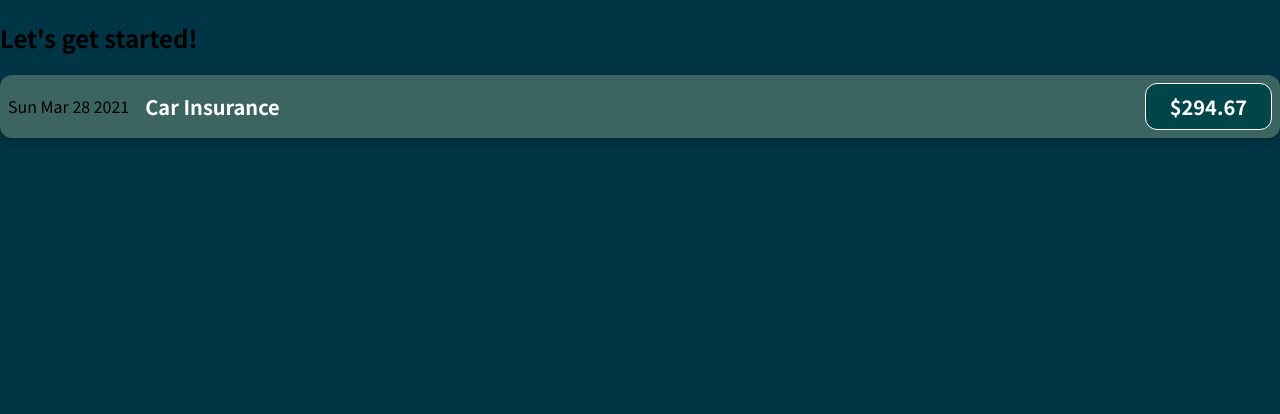
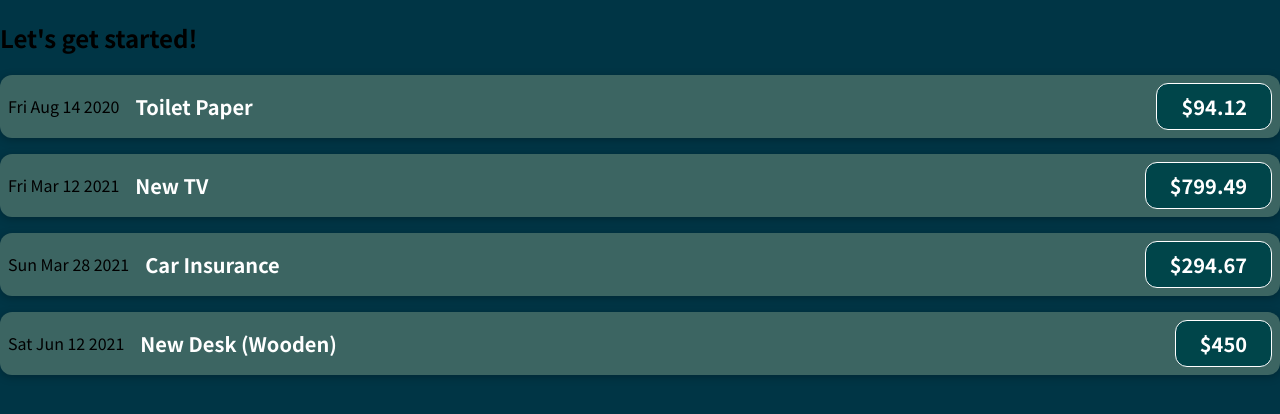
Before and after one commit to thewmking/react-expense-tracker, a JavaScript app: page / in a window 1280 px wide. Shown: the top 414 px of the page. Built offline with nearby package versions, Linux system fonts and the light colour scheme.

Commit message:
Add initial props setup

```diff
--- a/src/App.js
+++ b/src/App.js
@@ -1,10 +1,51 @@
 import ExpenseItem from './components/ExpenseItem'
 
 function App() {
+  const expenses = [
+    {
+      id: 'e1',
+      title: 'Toilet Paper',
+      amount: 94.12,
+      date: new Date(2020, 7, 14),
+    },
+    { id: 'e2', title: 'New TV', amount: 799.49, date: new Date(2021, 2, 12) },
+    {
+      id: 'e3',
+      title: 'Car Insurance',
+      amount: 294.67,
+      date: new Date(2021, 2, 28),
+    },
+    {
+      id: 'e4',
+      title: 'New Desk (Wooden)',
+      amount: 450,
+      date: new Date(2021, 5, 12),
+    },
+  ];
+
   return (
     <div>
       <h2>Let's get started!</h2>
-      <ExpenseItem />
+      <ExpenseItem
+        title={ expenses[0].title }
+        amount={ expenses[0].amount }
+        date={ expenses[0].date }
+      />
+      <ExpenseItem
+        title={ expenses[1].title }
+        amount={ expenses[1].amount }
+        date={ expenses[1].date }
+      />
+      <ExpenseItem
+        title={ expenses[2].title }
+        amount={ expenses[2].amount }
+        date={ expenses[2].date }
+      />
+      <ExpenseItem
+        title={ expenses[3].title }
+        amount={ expenses[3].amount }
+        date={ expenses[3].date }
+      />
     </div>
   );
 }
--- a/src/components/ExpenseItem.js
+++ b/src/components/ExpenseItem.js
@@ -1,17 +1,14 @@
 import './ExpenseItem.css';
 
-function ExpenseItem() {
-  const expenseDate = new Date(2021, 2, 28);
-  const expenseTitle = 'Car Insurance';
-  const expenseAmount = 294.67;
+function ExpenseItem(props) {
 
   return (
     <div className='expense-item'>
-      <div>{ expenseDate.toDateString() }</div>
+      <div>{ props.date.toDateString() }</div>
       <div className='expense-item__description'>
-        <h2>{ expenseTitle }</h2>
+        <h2>{ props.title }</h2>
         <div className='expense-item__price'>
-          ${ expenseAmount }
+          ${ props.amount }
         </div>
       </div>
     </div>
```
Also changed, not shown: .eslintrc.js.
